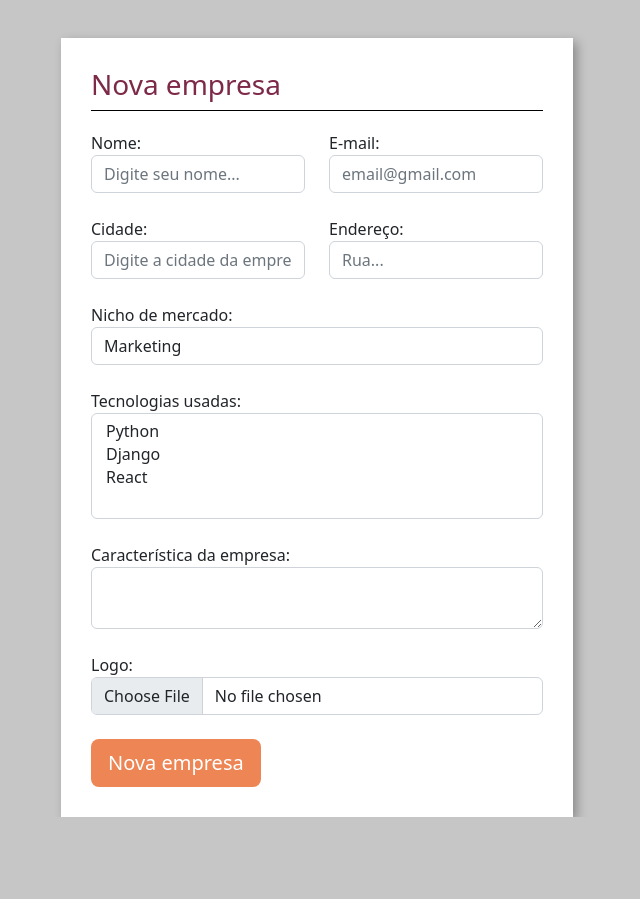
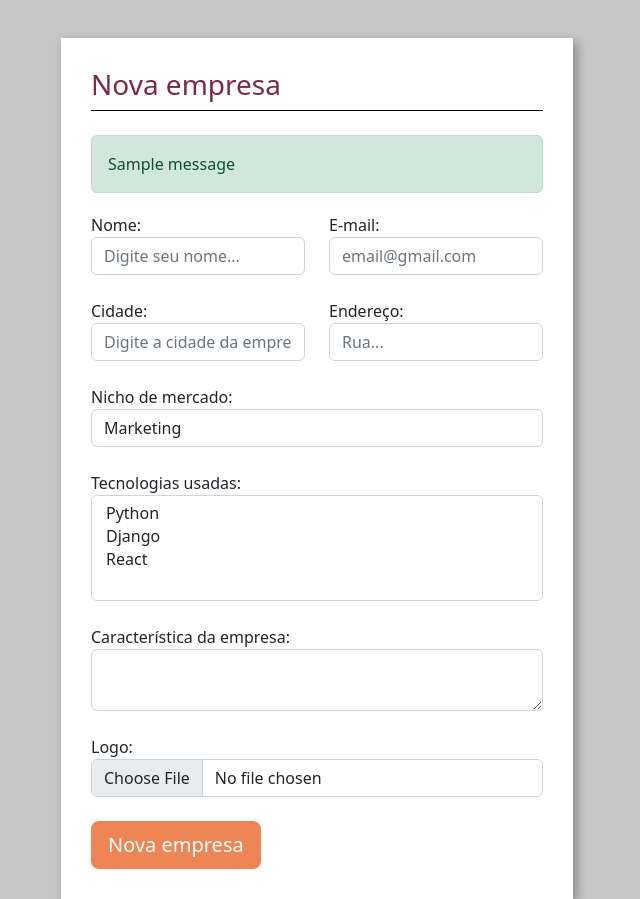
Before and after one commit to DiegoPereira12/pylab_2022, a Django app: page /home/nova_empresa/ in a window 1280 px wide. Shown: the part 56-955 px from the top of the page, without its empty margins (323-963 px from the left). Before the commit the page ends 873 px from the top, so only its background shows below. Run offline with Django 4.2, Linux system fonts and the light colour scheme; data comes from the database, SQL or seed files in the repository; both versions use the stored data as it was after the commit; one stand-in notice (Sample message) is shown.

Commit message:
update files 13122022

```diff
--- a/seletive/empresa/templates/nova_empresa.html
+++ b/seletive/empresa/templates/nova_empresa.html
@@ -14,6 +14,16 @@
             <div class="header">
                 <h3 class="titulo">Nova empresa</h3>
             </div>
+
+            {% if messages %}
+                {% for message in messages%}
+                <br>
+                <section class="alert {{message.tags}}">
+                    {{message}}
+                </section>
+
+                {% endfor %}
+            {% endif %}
 
             <div class="body-box">
                 <form action="{% url 'nova_empresa' %}" method="POST" enctype="multipart/form-data">{% csrf_token %}
--- a/seletive/empresa/views.py
+++ b/seletive/empresa/views.py
@@ -32,4 +32,18 @@ def nova_empresa(request):
             messages.add_message(request, constants.ERROR, 'Nicho de mercado inválido')
             return redirect('/home/nova_empresa')
 
-        return HttpResponse(nome)
+        empresa = Empresa(logo=logo,
+                        nome=nome,
+                        email=email,
+                        cidade=cidade,
+                        endereco=endereco,
+                        nicho_mercado=nicho,
+                        caracteristica_empresa=caracteristicas)
+
+        empresa.save()
+        empresa.tecnologias.add(*tecnologias)
+        empresa.save()
+        messages.add_message(request, constants.SUCCESS, 'Empresa cadastrada com sucesso')
+        return redirect('/home/empresas')
+
+        return HttpResponse(tecnologias)
```
Also changed, not shown: seletive/db.sqlite3, seletive/media/logo_empresa/avatar.JPG (added), seletive/media/logo_empresa/avatar_Y6vOLss.JPG (added).
